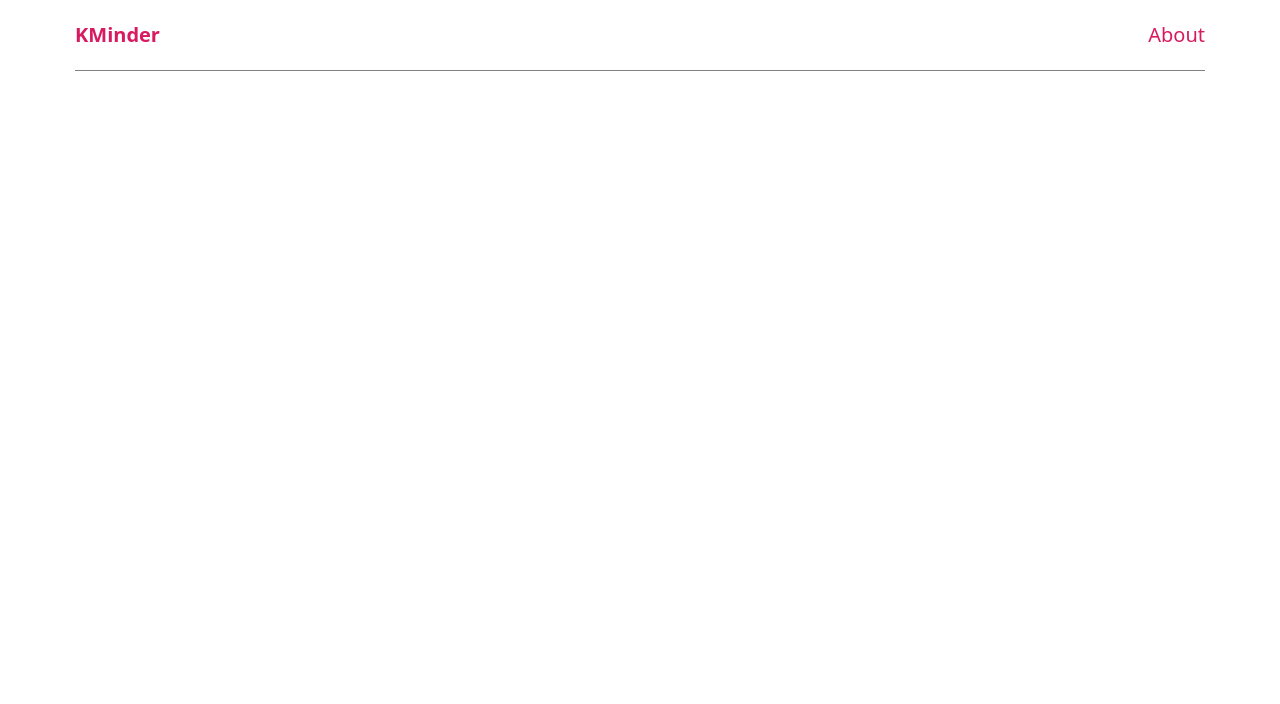
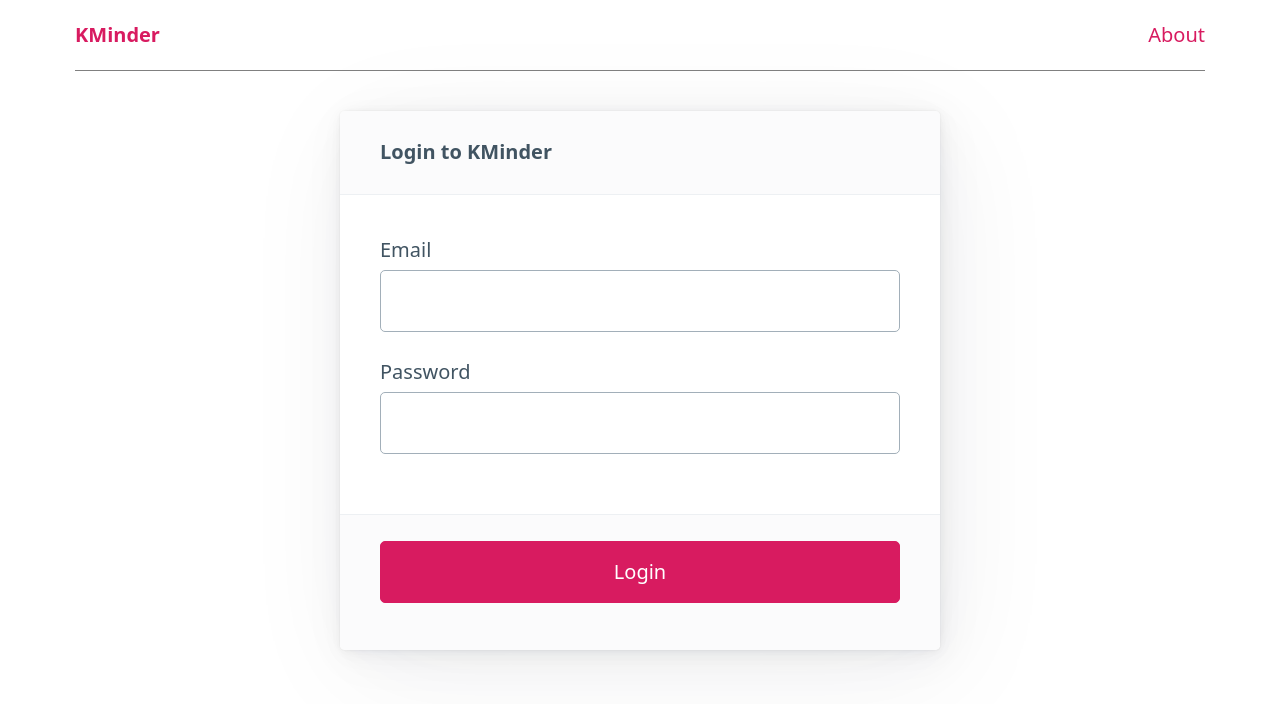
Before and after one commit to pattnaik-soumitri/KMinder, a Vue app: page /login in a window 1280 px wide. Before the commit this address had no page. Shown: the top 704 px of the page. Built offline with nearby package versions, Linux system fonts and the light colour scheme; no server answers.

Commit message:
- Added login page and functionality

```diff
--- a/src/App.vue
+++ b/src/App.vue
@@ -1,3 +1,21 @@
+<script setup>
+import { deepClone } from './util/Util';
+import { onMounted } from 'vue';
+import { auth } from '../fb';
+import { onAuthStateChanged } from 'firebase/auth';
+import { useSessionStore } from './stores/session';
+const { isLoggedIn, loginData } = useSessionStore();
+
+
+// Auto login
+onMounted(() => {
+  onAuthStateChanged(auth, (user) => {
+    loginData.user = deepClone(user);
+  });
+});
+
+</script>
+
 <template>
 
   <div class="container">
@@ -11,6 +29,7 @@
           <!-- NAVS -->
           <ul>
             <li><router-link to="about">About</router-link></li>
+            <li v-if="!isLoggedIn"><router-link to="login" role="button">Login</router-link></li>
           </ul>
         </nav>
     </header>
--- a/src/assets/main.css
+++ b/src/assets/main.css
@@ -1 +1,16 @@
 @import './base.css';
+
+:root {
+    --info: blue;
+    --success: green;
+    --warning: orange;
+    --danger: red;
+}
+
+.alert-danger {
+    padding: 1em;
+    border: solid var(--danger) 1px;
+    border-radius: 4px;
+    color: var(--danger);
+    font-size: medium;
+}
--- a/src/router/index.js
+++ b/src/router/index.js
@@ -1,5 +1,5 @@
-import { createRouter, createWebHistory } from 'vue-router'
-import HomeView from '../views/HomeView.vue'
+import { createRouter, createWebHistory } from 'vue-router';
+import HomeView from '../views/HomeView.vue';
 
 const router = createRouter({
   history: createWebHistory(import.meta.env.BASE_URL),
@@ -12,12 +12,14 @@ const router = createRouter({
     {
       path: '/about',
       name: 'about',
-      // route level code-splitting
-      // this generates a separate chunk (About.[hash].js) for this route
-      // which is lazy-loaded when the route is visited.
       component: () => import('../views/AboutView.vue')
+    },
+    {
+      path: '/login',
+      name: 'login',
+      component: () => import('../views/LoginView.vue')
     }
   ]
 })
 
-export default router
+export default router;
--- /dev/null
+++ b/src/stores/session.js
@@ -0,0 +1,45 @@
+import { ref, computed } from 'vue';
+import { defineStore } from 'pinia';
+import { deepClone } from '../util/Util';
+import { auth } from '../../fb';
+import { signInWithEmailAndPassword } from 'firebase/auth';
+
+export const useSessionStore = defineStore('session', () => {
+
+  // LOGIN SECTION
+
+  // LOGIN - DATA
+  const loginTemplate = {
+    user: null,
+    loginTime: null,
+  };
+  const loginData = ref(deepClone(loginTemplate));
+
+  // LOGIN - METHODS
+  const isLoggedIn = () => null != loginData.value.user;
+
+  const login = async (email, password) => {
+    try {
+      const userCredential = await signInWithEmailAndPassword(auth, email, password);
+      loginData.value.user = userCredential.user;
+      loginData.value.loginTime = new Date();
+      return {
+        data: userCredential.user,
+        error: null
+      }
+    }
+    catch(error) {
+      // const errorCode = error.code;
+      // const errorMessage = error.message;
+      return {
+        data: null,
+        error
+      }
+    }
+  }
+
+  return {
+    // LOGIN
+    loginData, isLoggedIn, login
+  }
+})
--- /dev/null
+++ b/src/views/LoginView.vue
@@ -0,0 +1,70 @@
+<script setup>
+import { ref } from 'vue';
+import { deepClone } from '../util/Util';
+import { useSessionStore } from '../stores/session';
+const { login } = useSessionStore();
+
+const formDataTemplate = {
+    email: '',
+    password: '',
+
+    status: {
+        isLoading: false,
+        failed: false
+    }
+}
+const formData = ref(deepClone(formDataTemplate));
+
+const handleFormSubmit = async () => {
+    formData.value.status.isLoading = true;
+    const {data, error} = await login(formData.value.email, formData.value.password);
+    if(error) {
+        formData.value.status.failed = true;
+    } else {
+        // Reset form
+        formData.value = deepClone(formDataTemplate);
+    }
+
+    formData.value.status.isLoading = false;
+}
+</script>
+
+<template>
+    <form @submit.prevent="handleFormSubmit">
+        <article>
+            <header>
+                <strong>Login to KMinder</strong>
+            </header>
+            <main>
+                <label for="email">
+                    Email
+                    <input
+                        type="email" name="email" id="email"
+                        v-model="formData.email" required
+                    >
+                </label>
+                <label for="password">
+                    Password
+                    <input
+                        type="password" name="password" id="password"
+                        v-model="formData.password" required
+                    >
+                </label>
+
+                <div v-if="formData.status.failed" class="alert-danger">
+                    Login failed. Please try again.
+                </div>
+            </main>
+            <footer>
+                <button type="submit" :aria-busy="formData?.status.isLoading">Login</button>
+            </footer>
+        </article>
+    </form>
+    </template>
+
+    <style scoped>
+    form {
+        margin: auto;
+        max-width: 600px;
+    }
+    </style>
```
Also changed, not shown: src/stores/counter.js (deleted, +0 -12 lines).
